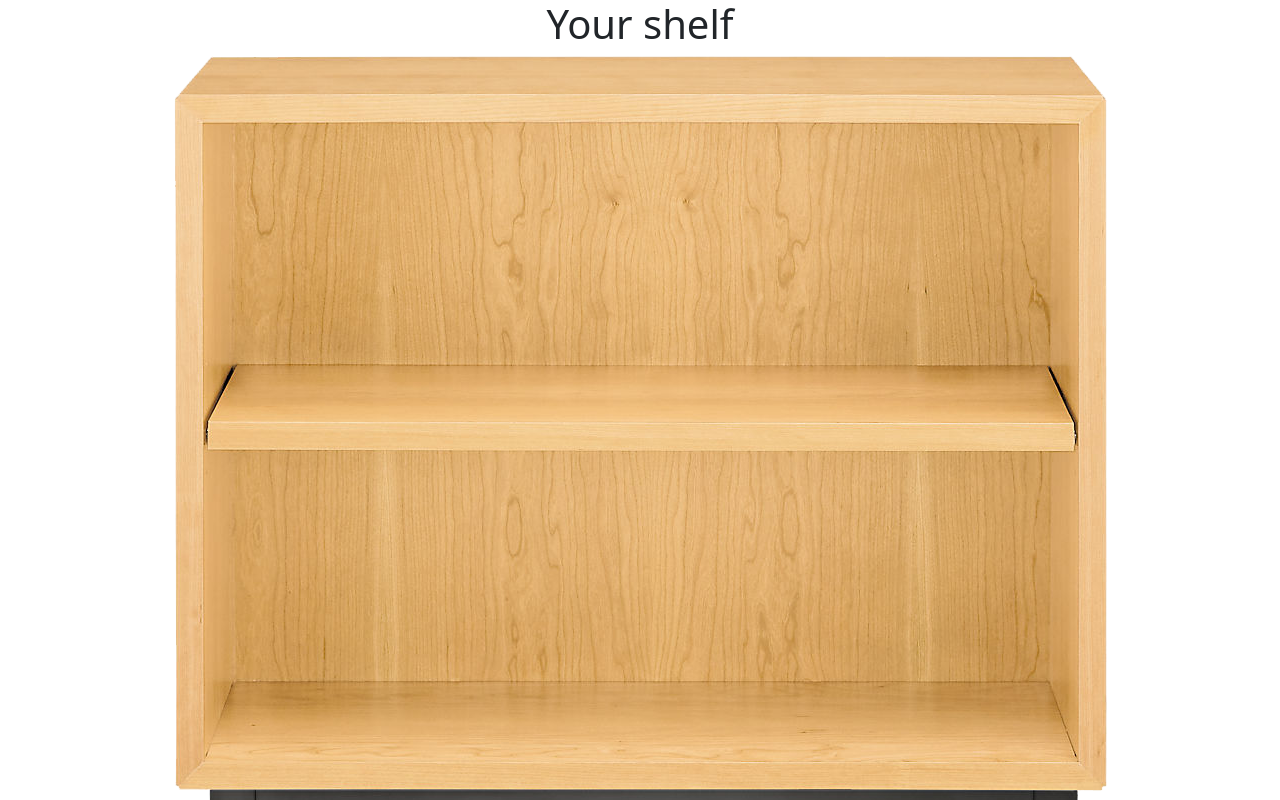
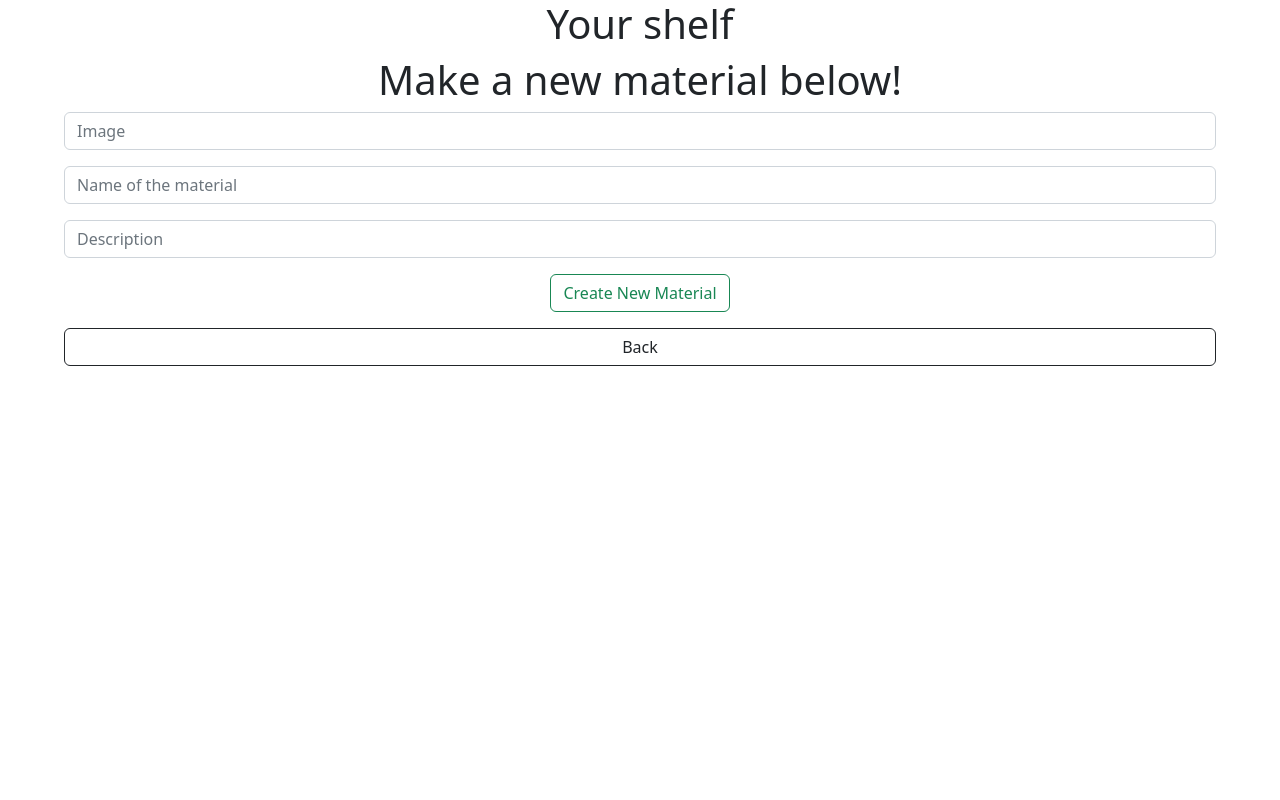
Before and after one commit to BrFern/TC_App, a React (Create React App) app in the folder client/: page /create in a window 1280 px wide. Shown: the top 800 px of the page. Built offline with nearby package versions, Linux system fonts and the light colour scheme.

Commit message:
Finished for today, working on getting images rendered on the posts page

```diff
--- a/client/src/CreatePost.js
+++ b/client/src/CreatePost.js
@@ -1,6 +1,6 @@
 import {Button, Form} from "react-bootstrap";
 import {useNavigate} from 'react-router-dom';
-import Images from './image';
+// import Images from './image';
 // import MaterialsPost from "./form";
 import {useState} from "react";
 import axios from "axios";
@@ -41,7 +41,7 @@ function CreatePost() {
         <div style={{width:"90%", margin: "auto auto",textAlign:"center" }}>
             {/* IF YOUR STYLING IS WEIRD LOOK HERE -Not best practice*/}
             <h1>Your shelf</h1>
-               <Images />
+               {/* <Images /> */}
 
                 <h1> Make a new material below! </h1>
             <Form>
--- a/client/src/components/Posts.js
+++ b/client/src/components/Posts.js
@@ -3,6 +3,7 @@ import axios from "axios";
 import {Button, Form} from "react-bootstrap";
 import {useNavigate} from "react-router-dom";
 import {Modal} from "react-bootstrap";
+
 
 
 function Posts () {
@@ -59,9 +60,8 @@ function Posts () {
 
     return(
         <div style={{width:"90%", textAlign:"center", margin: "auto auto"}}>
-            <h1>Posts page</h1>
+            <h1>Material Creation page!</h1>
             <Button style= {{width: "100%", marginBottom:"1rem"}} variant="outline-dark" onClick={() => navigate(-1)}> Back </Button>
-
     <Modal show={show} onHide={handleClose}>
         <Modal.Header closeButton>
           <Modal.Title>Update material</Modal.Title>
@@ -88,7 +88,6 @@ function Posts () {
                 value={updatedPost.description ? updatedPost.description: "" }
                 placeholder ="Description"
                 onChange={handleChange}/>
-
 
             </Form.Group>
         </Form>
--- a/client/src/image.js
+++ b/client/src/image.js
@@ -1,7 +1,7 @@
 import React from 'react';
 import shelfImage from './images/side_table.png'
 
-function Images() {
+function Image() {
     return (
         <div>
             <img src ={shelfImage} alt="" />
@@ -9,4 +9,4 @@ function Images() {
     )
 }
 
-export default Images;
+export default Image;
--- a/client/src/index.js
+++ b/client/src/index.js
@@ -7,6 +7,7 @@ import Posts from '../src/components/Posts';
 import reportWebVitals from './reportWebVitals';
 import 'bootstrap/dist/css/bootstrap.min.css';
 import {BrowserRouter, Routes, Route } from "react-router-dom";
+
 
 const root = ReactDOM.createRoot(document.getElementById('root'));
 root.render(
```
